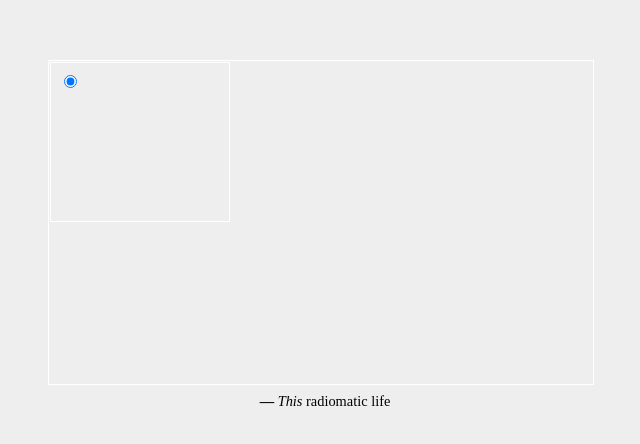
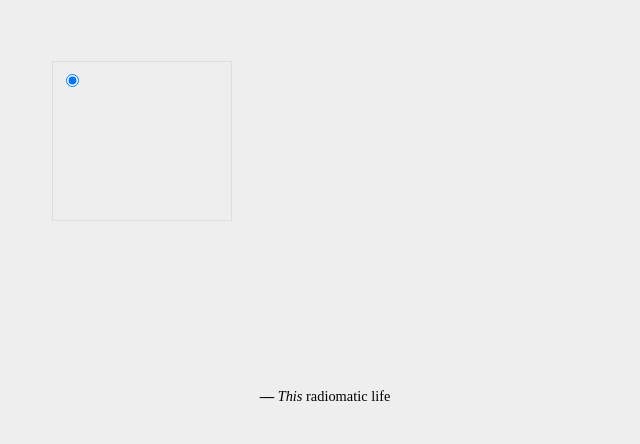
Before and after one commit to thewhodidthis/life, a website with bundled scripts: page example/index.html in a window 1280 px wide. Shown: the part 180-624 px from the top of the page, 319-959 px from the left. Built offline with nearby package versions, Linux system fonts and the light colour scheme.

Commit message:
example: cleanup css

```diff
--- a/example/index.css
+++ b/example/index.css
@@ -38,11 +38,10 @@
 ul {
   padding: 0;
   margin: auto;
-  width: 544px;
-  height: 323px;
+  width: 540px;
+  height: 320px;
   overflow: hidden;
   list-style: none;
-  border: 1px solid #fff;
 }
 
 li {
@@ -53,7 +52,8 @@
   display: block;
   border: inherit;
   position: relative;
-  margin: 0 1px 1px 0;
+  margin: 0 -1px -1px 0;
+  border: 1px solid #ddd;
   box-sizing: border-box;
 }
 
```
